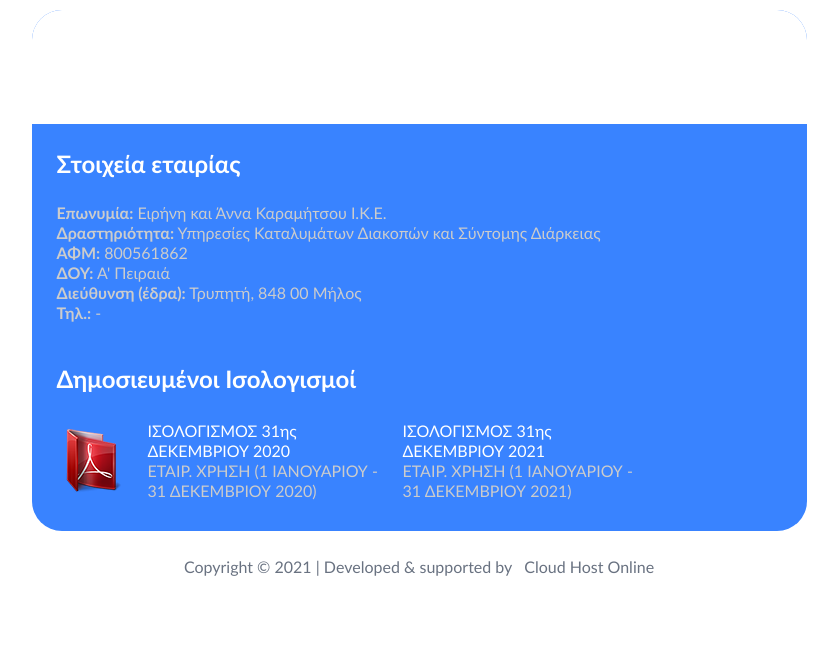
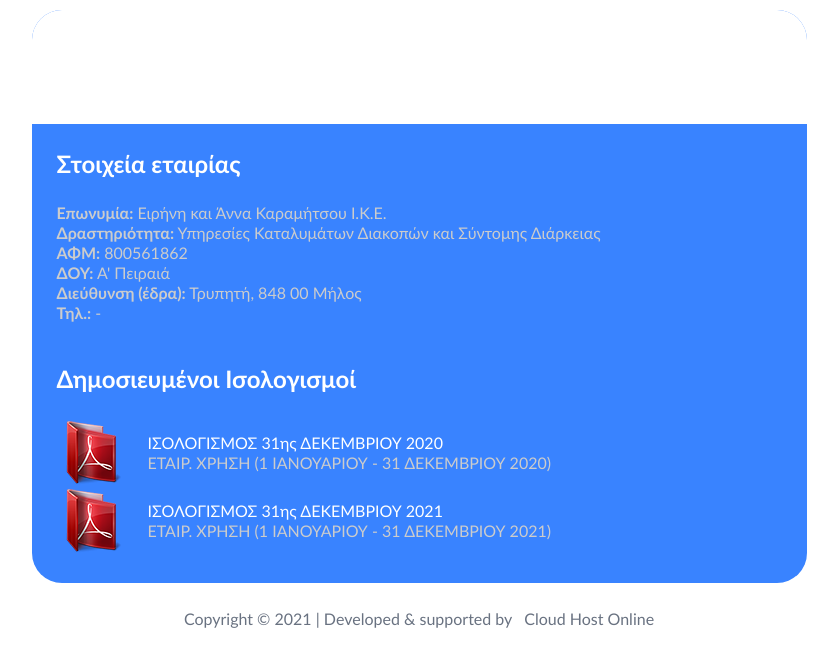
Before and after one commit to CloudHostOnline/EiriniKaiAnnaKaramitsou, a plain HTML site: page index.html in a window 1280 px wide. Shown: the whole page, without its empty margins (221-1059 px from the left). Drawn offline with Linux system fonts and the light colour scheme.

Commit message:
Fix isologismous

```diff
--- a/index.html
+++ b/index.html
@@ -223,6 +223,11 @@ float:left;
                     <p><a href="#" target="_self">ΙΣΟΛΟΓΙΣΜΟΣ 31ης ΔΕΚΕΜΒΡΙΟΥ 2020</a><br />
                     ΕΤΑΙΡ. ΧΡΗΣΗ (1 ΙΑΝΟΥΑΡΙΟΥ - 31 ΔΕΚΕΜΒΡΙΟΥ 2020)</p>
                 </td>
+            </tr>
+			<tr>
+                <td width="84">
+                    <a href="#" target="_self"><img src="./pdf_icon.png" width="64" height="64" border="0" alt="" /></a>
+                </td>
                 <td align="left">
                     <p><a href="#" target="_self">ΙΣΟΛΟΓΙΣΜΟΣ 31ης ΔΕΚΕΜΒΡΙΟΥ 2021</a><br />
                     ΕΤΑΙΡ. ΧΡΗΣΗ (1 ΙΑΝΟΥΑΡΙΟΥ - 31 ΔΕΚΕΜΒΡΙΟΥ 2021)</p>
```
